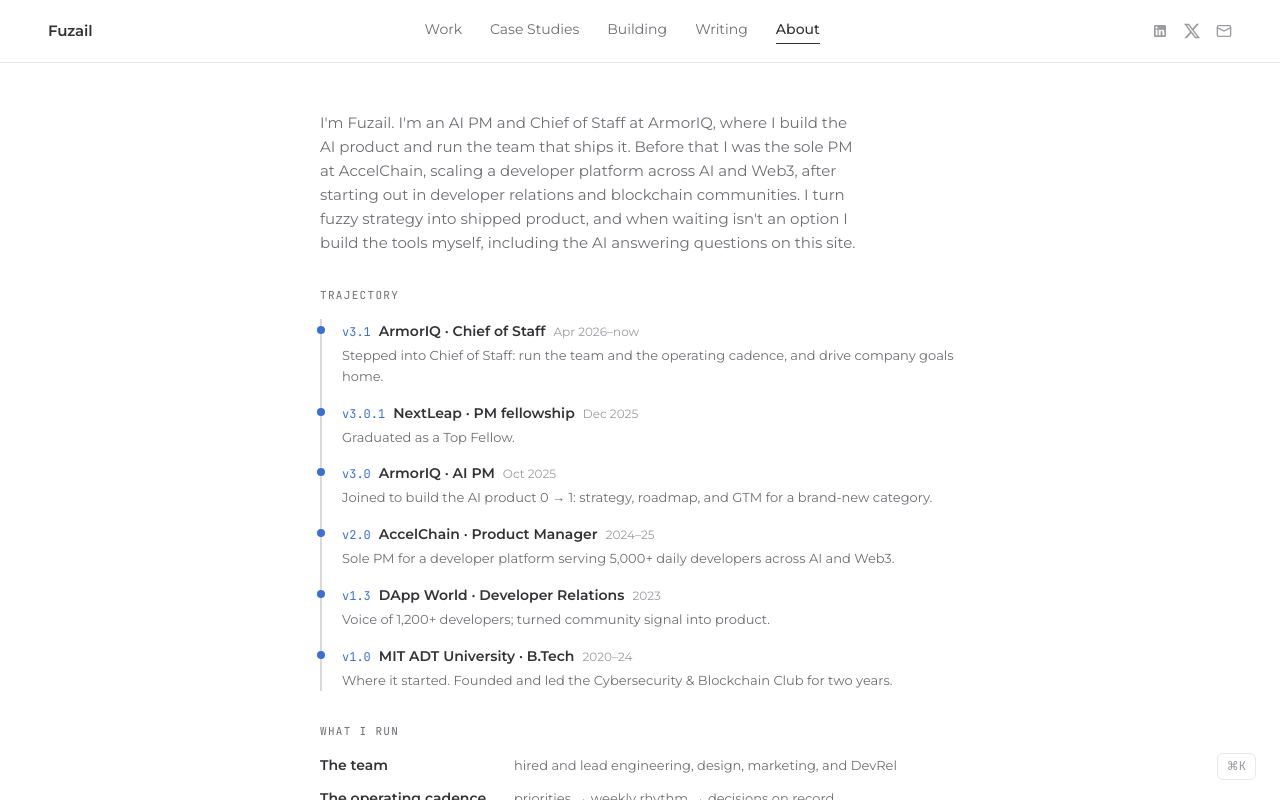
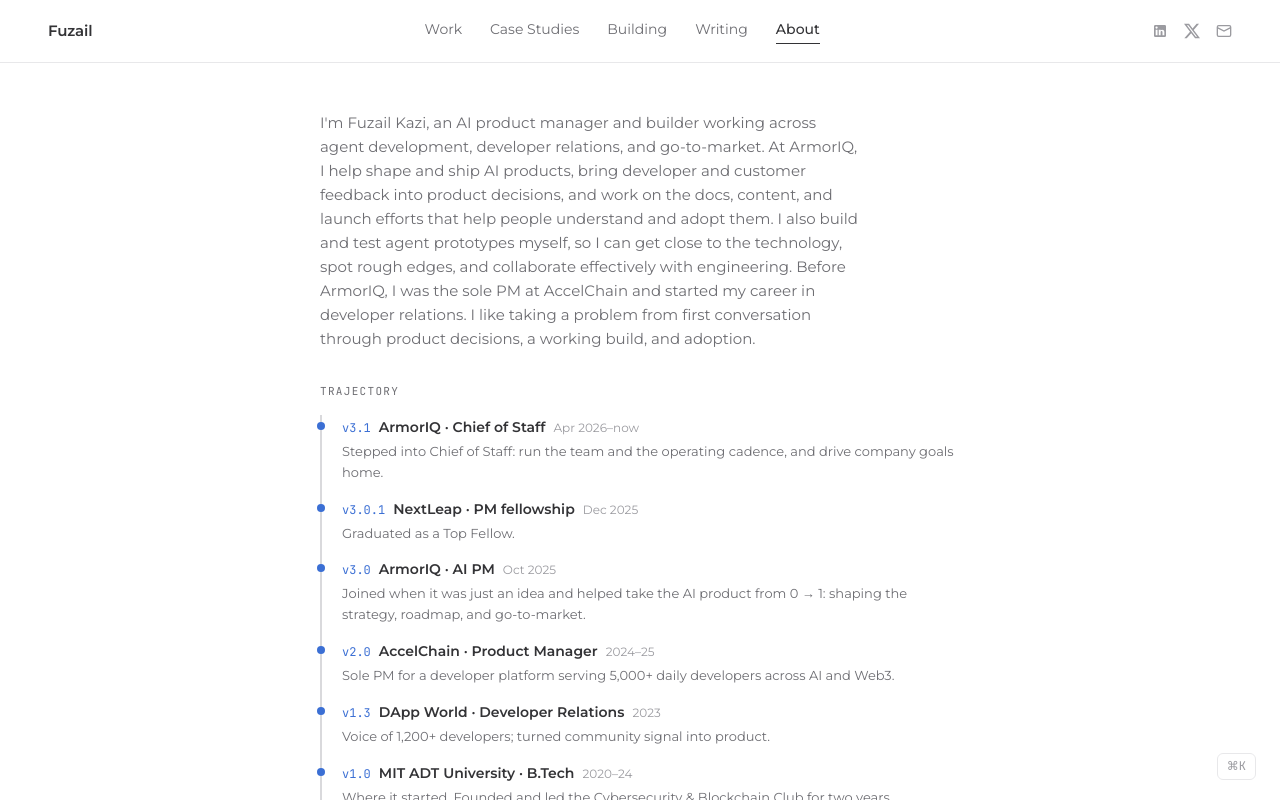
Before and after one commit to Fuzailkazi/portfolio, a Next.js app: page /about in a window 1280 px wide. Built offline with nearby package versions, Linux system fonts and the light colour scheme.

Commit message:
Refine portfolio positioning and experience

```diff
--- a/content/about.ts
+++ b/content/about.ts
@@ -1,7 +1,7 @@
 import type { AboutContent } from "@/lib/types";
 
 export const about: AboutContent = {
-  bio: "I'm Fuzail. I'm an AI PM and Chief of Staff at ArmorIQ, where I build the AI product and run the team that ships it. Before that I was the sole PM at AccelChain, scaling a developer platform across AI and Web3, after starting out in developer relations and blockchain communities. I turn fuzzy strategy into shipped product, and when waiting isn't an option I build the tools myself, including the AI answering questions on this site.",
+  bio: "I'm Fuzail Kazi, an AI product manager and builder working across agent development, developer relations, and go-to-market. At ArmorIQ, I help shape and ship AI products, bring developer and customer feedback into product decisions, and work on the docs, content, and launch efforts that help people understand and adopt them. I also build and test agent prototypes myself, so I can get close to the technology, spot rough edges, and collaborate effectively with engineering. Before ArmorIQ, I was the sole PM at AccelChain and started my career in developer relations. I like taking a problem from first conversation through product decisions, a working build, and adoption.",
   labels: {
     trajectory: "Trajectory",
     whatIRun: "What I run",
@@ -24,7 +24,7 @@
       version: "v3.0",
       role: "ArmorIQ · AI PM",
       date: "Oct 2025",
-      line: "Joined to build the AI product 0 → 1: strategy, roadmap, and GTM for a brand-new category.",
+      line: "Joined when it was just an idea and helped take the AI product from 0 → 1: shaping the strategy, roadmap, and go-to-market.",
     },
     {
       version: "v2.0",
@@ -46,14 +46,11 @@
     },
   ],
   runs: [
-    { name: "The team", description: "hired and lead engineering, design, marketing, and DevRel" },
-    {
-      name: "The operating cadence",
-      description: "priorities → weekly rhythm → decisions on record",
-    },
-    { name: "Company goals", description: "company targets → owned work → shipped outcomes" },
-    { name: "The AI roadmap", description: "discovery → eval-gated builds → GTM" },
+    { name: "AI product", description: "discovery, product direction, agent workflows, testing, and launch" },
+    { name: "Developer adoption", description: "developer feedback, docs, technical content, and community" },
+    { name: "India leadership", description: "local team ownership, office operations, coordination, and India GTM" },
+    { name: "Hands-on building", description: "prototype agents, understand the code, and test the experience" },
   ],
-  runScope: "“where founder intent turns into shipped work”",
+  runScope: "product thinking + technical fluency + developer trust + market execution",
   tasteLabels: { now: "Building", stack: "Stack", reading: "Rabbit hole", obsessedWith: "Hot take" },
 };
--- a/content/projects.ts
+++ b/content/projects.ts
@@ -2,7 +2,7 @@
 
 // Maps 1:1 to the projects view in portfolio-final-design.html.
 export const projectsPage: ProjectsPageContent = {
-  intro: "A few things I am building, experimenting with, and learning from.",
+  intro: "Agent and AI product experiments: built to test ideas, understand the technology, and learn what makes useful products work.",
   badgeLabel: "built for this portfolio",
   visitLabel: "visit ↗",
   copyLabel: "⧉ copy",
--- a/content/site.ts
+++ b/content/site.ts
@@ -3,9 +3,9 @@
 export const site: SiteContent = {
   name: "Fuzail Kazi",
   logo: "Fuzail",
-  role: "AI product, developer relations, and GTM at ArmorIQ.",
+  role: "AI product · agent building · developer relations · GTM",
   positioning:
-    "I work across product, developer relations, documentation, and India GTM to help technical AI products reach the people who need them.",
+    "I take technical AI products from problem discovery and hands-on agent prototypes to developer adoption and go-to-market.",
   url: "https://example.com",
   social: {
     github: "https://github.com/Fuzailkazi",
@@ -35,7 +35,7 @@
     unavailable: "Not set up right now.",
   },
   notes: {
-    intro: "Writing on AI products, developer experience, product work, and building.",
+    intro: "Writing on AI product craft, agent reliability, developer experience, and what it takes to get technical products adopted.",
     backLabel: "← Writing",
   },
   commandK: {
--- a/content/taste.ts
+++ b/content/taste.ts
@@ -3,7 +3,7 @@
 // Maps 1:1 to the taste tiles in portfolio-final-design.html.
 export const taste: TasteContent = {
   now: "Agents for whatever needs one", // Building
-  stack: ["Claude", "Cursor", "Linear", "Notion", "Vercel"], // Stack
+  stack: ["Claude", "Codex", "Cursor", "Linear", "Notion", "Vercel"], // Stack
   reading: "Where AI agents go rogue", // Rabbit hole
   obsessedWith: "Most 'AI agents' are just prompts in a trench coat", // Hot take
 };
--- a/content/work.ts
+++ b/content/work.ts
@@ -35,13 +35,13 @@
   },
   {
     slug: "armor-tools",
-    title: "Armor Tools: product to adoption",
+    title: "Developer adoption at ArmorIQ",
     icon: "users",
     before: "A product is not ready for adoption just because it works. Developers need to understand its value and find a clear path to use it.",
-    after: "For Armor Tools, I work across product building, developer relations, documentation, content, market feedback, and India go-to-market.",
+    after: "I lead ArmorIQ's India operations and take responsibility for the team on the ground, keeping the office and day-to-day execution running. Alongside that, I work across developer relations, documentation, content, market feedback, and India go-to-market for ArmorIQ products, including Armor Tools.",
     call: "Treat documentation, education, and developer feedback as part of the product experience.",
-    scope: "Armor Tools is a product within ArmorIQ",
-    category: "ArmorIQ · Developer experience and GTM",
+    scope: "India lead · operations, developer experience, and GTM",
+    category: "ArmorIQ · Product, DevRel, and GTM",
     hasCase: false,
     full: false,
   },
```
